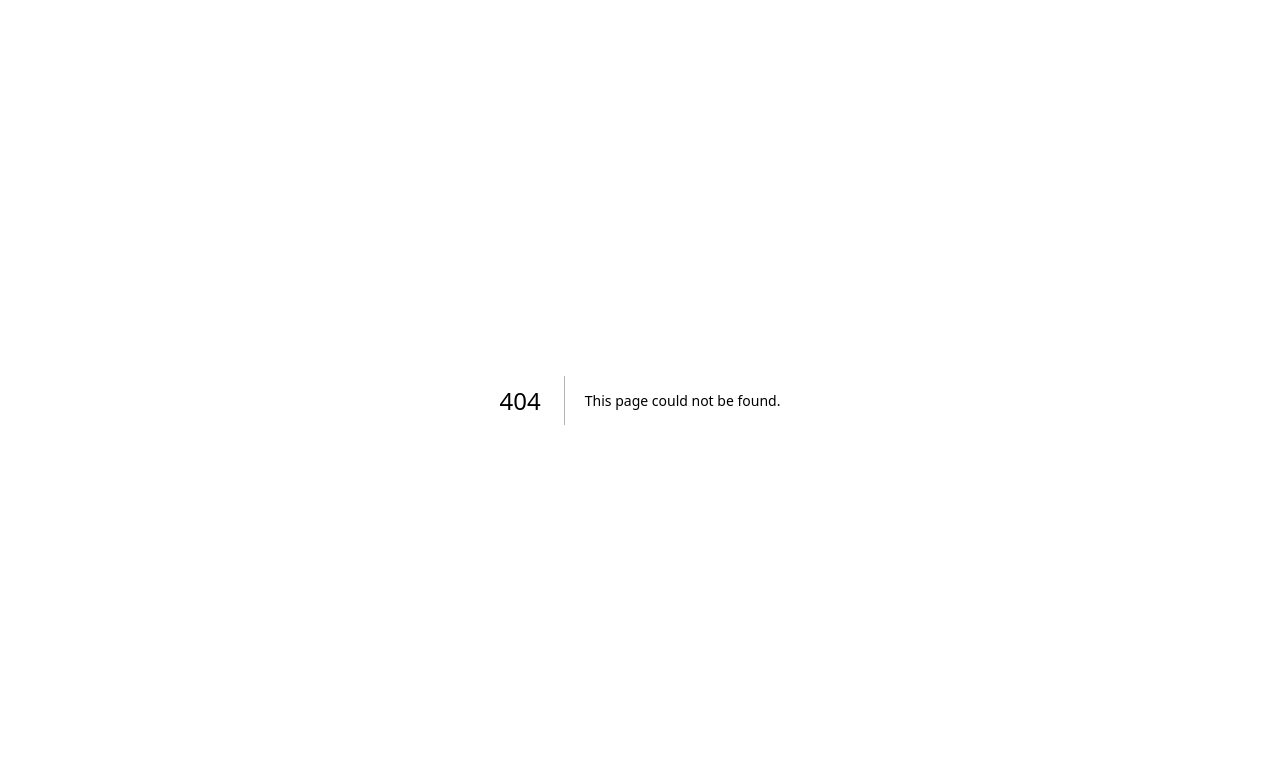
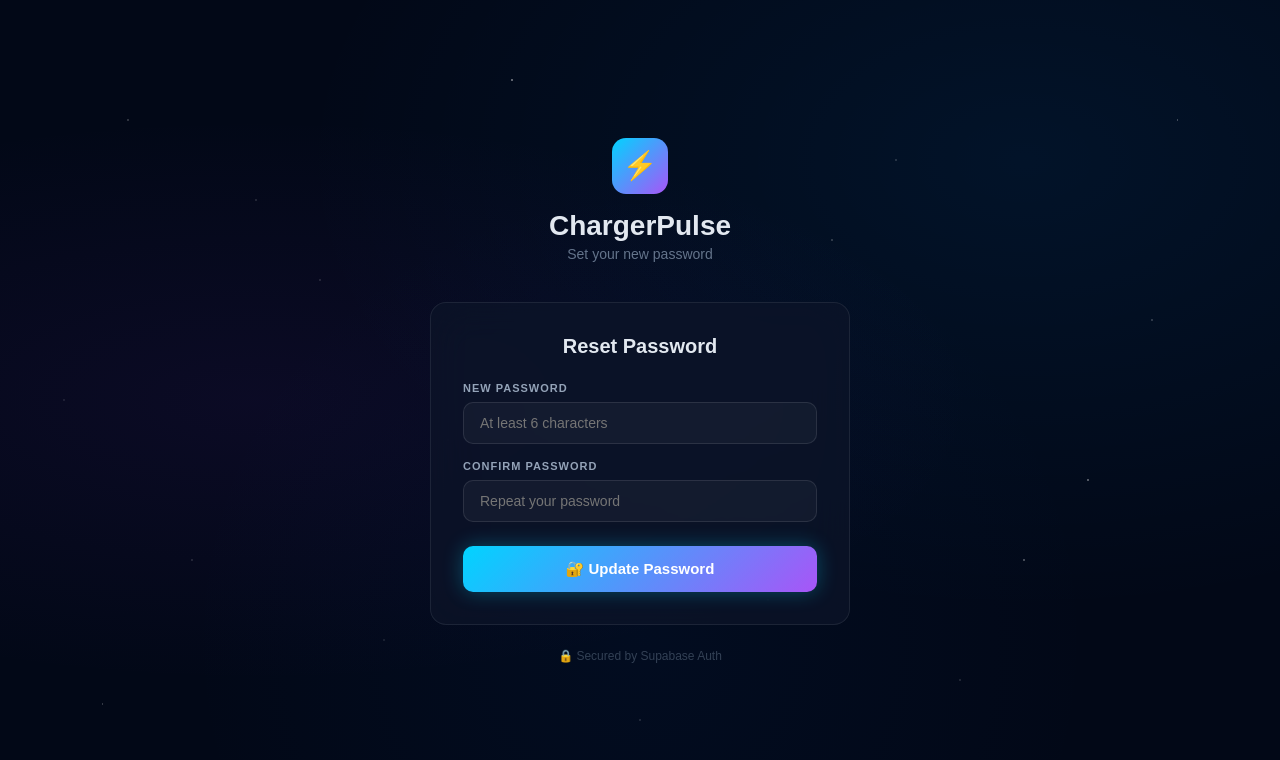
Before and after one commit to ChargerPulse/ChargerPulse-Dashboard, a Next.js app: page /reset-password in a window 1280 px wide. Before the commit this address had no page. Shown: the top 760 px of the page. Built offline with nearby package versions, Linux system fonts and the light colour scheme.

Commit message:
Add forgot password and reset password pages

```diff
--- /dev/null
+++ b/app/reset-password/page.tsx
@@ -0,0 +1,120 @@
+'use client'
+
+import { useState } from 'react'
+import { createClient } from '../../lib/supabase'
+
+export default function ResetPasswordPage() {
+  const [password, setPassword] = useState('')
+  const [confirm, setConfirm] = useState('')
+  const [status, setStatus] = useState<'idle' | 'loading' | 'error' | 'success'>('idle')
+  const [message, setMessage] = useState('')
+
+  const inputStyle = {
+    width: '100%',
+    background: 'rgba(255,255,255,0.04)',
+    border: '1px solid rgba(255,255,255,0.1)',
+    borderRadius: 10,
+    padding: '12px 16px',
+    color: '#e2e8f0',
+    fontSize: 14,
+    outline: 'none',
+    boxSizing: 'border-box' as const,
+    marginBottom: 16,
+  }
+
+  const handleReset = async () => {
+    if (!password || !confirm) {
+      setStatus('error')
+      setMessage('Both fields are required.')
+      return
+    }
+    if (password !== confirm) {
+      setStatus('error')
+      setMessage('Passwords do not match.')
+      return
+    }
+    if (password.length < 6) {
+      setStatus('error')
+      setMessage('Password must be at least 6 characters.')
+      return
+    }
+    setStatus('loading')
+    const supabase = createClient()
+    const { error } = await supabase.auth.updateUser({ password })
+    if (error) {
+      setStatus('error')
+      setMessage(error.message)
+    } else {
+      setStatus('success')
+      setMessage('Password updated successfully! Redirecting...')
+      setTimeout(() => { window.location.href = '/dashboard' }, 2000)
+    }
+  }
+
+  return (
+    <div className="space-bg" style={{ minHeight: '100vh', display: 'flex', alignItems: 'center', justifyContent: 'center', padding: 32 }}>
+      <div style={{ width: '100%', maxWidth: 420 }}>
+
+        <div style={{ textAlign: 'center', marginBottom: 40 }}>
+          <div style={{ width: 56, height: 56, borderRadius: 14, background: 'linear-gradient(135deg, #00d4ff, #a855f7)', display: 'flex', alignItems: 'center', justifyContent: 'center', fontSize: 28, margin: '0 auto 16px' }}>⚡</div>
+          <h1 style={{ fontSize: 28, fontWeight: 800, color: '#e2e8f0', marginBottom: 4 }}>ChargerPulse</h1>
+          <p style={{ color: '#64748b', fontSize: 14 }}>Set your new password</p>
+        </div>
+
+        <div className="card" style={{ padding: 32 }}>
+          <h2 style={{ fontSize: 20, fontWeight: 700, color: '#e2e8f0', marginBottom: 24, textAlign: 'center' }}>
+            Reset Password
+          </h2>
+
+          {status === 'error' && (
+            <div style={{ background: 'rgba(255,68,68,0.08)', border: '1px solid rgba(255,68,68,0.3)', borderRadius: 10, padding: '12px 16px', marginBottom: 16 }}>
+              <p style={{ color: '#ff4444', fontSize: 13 }}>❌ {message}</p>
+            </div>
+          )}
+
+          {status === 'success' && (
+            <div style={{ background: 'rgba(0,255,136,0.08)', border: '1px solid rgba(0,255,136,0.3)', borderRadius: 10, padding: '12px 16px', marginBottom: 16 }}>
+              <p style={{ color: '#00ff88', fontSize: 13 }}>✅ {message}</p>
+            </div>
+          )}
+
+          <label style={{ display: 'block', color: '#94a3b8', fontSize: 11, fontWeight: 700, letterSpacing: 1, textTransform: 'uppercase', marginBottom: 8 }}>New Password</label>
+          <input
+            type="password"
+            value={password}
+            onChange={e => setPassword(e.target.value)}
+            placeholder="At least 6 characters"
+            style={inputStyle}
+          />
+
+          <label style={{ display: 'block', color: '#94a3b8', fontSize: 11, fontWeight: 700, letterSpacing: 1, textTransform: 'uppercase', marginBottom: 8 }}>Confirm Password</label>
+          <input
+            type="password"
+            value={confirm}
+            onChange={e => setConfirm(e.target.value)}
+            placeholder="Repeat your password"
+            style={inputStyle}
+            onKeyDown={e => e.key === 'Enter' && handleReset()}
+          />
+
+          <button
+            onClick={handleReset}
+            disabled={status === 'loading'}
+            style={{
+              width: '100%', padding: 14, borderRadius: 10, fontSize: 15,
+              fontWeight: 800, cursor: status === 'loading' ? 'not-allowed' : 'pointer',
+              border: 'none', background: 'linear-gradient(135deg, #00d4ff, #a855f7)',
+              color: 'white', boxShadow: '0 0 20px rgba(0,212,255,0.3)', marginTop: 8,
+            }}
+          >
+            {status === 'loading' ? '⏳ Updating...' : '🔐 Update Password'}
+          </button>
+        </div>
+
+        <p style={{ textAlign: 'center', color: '#334155', fontSize: 12, marginTop: 24 }}>
+          🔒 Secured by Supabase Auth
+        </p>
+      </div>
+    </div>
+  )
+}
```
Also changed, not shown: app/login/page.tsx (+53 -13 lines).
